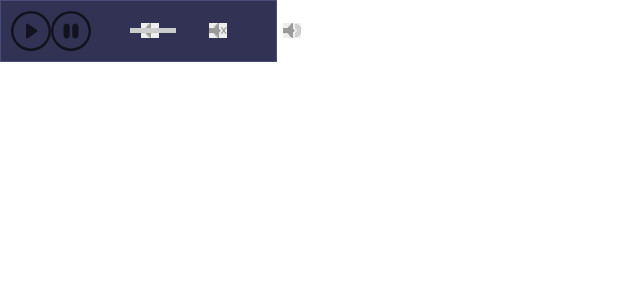
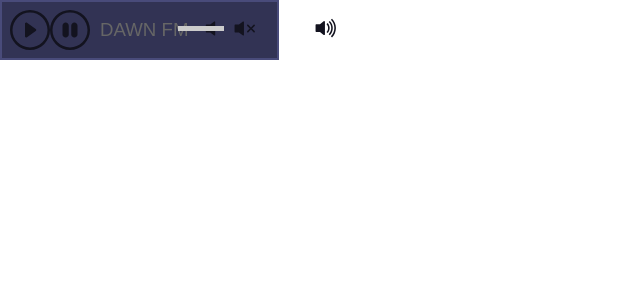
Before and after one commit to awdinprod/radiostation-website, a PHP site: page /online-player/player.html in a window 1280 px wide. Shown: the top 300 px of the page, without its empty margins (0-640 px from the left). Run offline with PHP 8.4, Linux system fonts and the light colour scheme; some libraries are stand-ins or nearby versions.

Commit message:
new icons for online player

```diff
--- a/online-player/player-style.css
+++ b/online-player/player-style.css
@@ -20,12 +20,12 @@ div.jp-audio {
 	 * Eg. 1.25em = 1 / 0.8em
 	 */
 
-	font-size:1.25em; /* 1.25em for testing in site pages */ /* No parent CSS that can effect the size in the demos ZIP */
+	font-size:14pt; /* 1.25em for testing in site pages */ /* No parent CSS that can effect the size in the demos ZIP */
 
-	font-family:Verdana, Arial, sans-serif;
+	font-family: "Fira Sans", sans-serif;
 	line-height:1.6;
 	color: #666;
-	border:1px solid #494b7a;
+	border:2px solid #494b7a;
 	background-color: #323354;
 }
 div.jp-audio {
@@ -39,7 +39,7 @@ div.jp-interface {
 }
 
 div.jp-audio div.jp-type-single div.jp-interface {
-	height:60px;
+	height:56px;
 }
 
 /* @group CONTROLS */
@@ -62,7 +62,7 @@ div.jp-interface ul.jp-controls {
 
 div.jp-audio ul.jp-controls {
 	width: 380px;
-	padding:10px 20px 0 10px;
+	padding:8px 20px 0 8px;
 }
 
 div.jp-interface ul.jp-controls li {
@@ -105,9 +105,9 @@ a.jp-pause:hover {
 a.jp-mute,
 a.jp-unmute,
 a.jp-volume-max {
-	width:18px;
-	height:15px;
-	margin-top:12px;
+	width:25px;
+	height:25px;
+	margin-top:4px;
 }
 
 div.jp-audio div.jp-type-single a.jp-mute,
@@ -121,23 +121,33 @@ div.jp-audio a.jp-volume-max {
 
 
 a.jp-mute {
-	background: url("jplayer.blue.monday.jpg") 0 -170px no-repeat;
+	background: url("volume-off-fill-dark.svg") no-repeat;
+	background-size: 25px 25px;
+	margin-top: 6px;
 }
 a.jp-mute:hover {
-	background: url("jplayer.blue.monday.jpg") -19px -170px no-repeat;
+	background: url("volume-off-fill-light.svg") no-repeat;
+	background-size: 25px 25px;
+	margin-top: 6px;
 }
 a.jp-unmute {
-	background: url("jplayer.blue.monday.jpg") -60px -170px no-repeat;
+	background: url("volume-mute-fill-dark.svg") no-repeat;
+	background-size: 25px 25px;
 	display: none;
+	margin-top: 6px;
 }
 a.jp-unmute:hover {
-	background: url("jplayer.blue.monday.jpg") -79px -170px no-repeat;
+	background: url("volume-mute-fill-light.svg") no-repeat;
+	background-size: 25px 25px;
+	margin-top: 6px;
 }
 a.jp-volume-max {
-	background: url("jplayer.blue.monday.jpg") 0 -186px no-repeat;
+	background: url("volume-up-fill-dark.svg") no-repeat;
+	background-size: 25px 25px;
 }
 a.jp-volume-max:hover {
-	background: url("jplayer.blue.monday.jpg") -19px -186px no-repeat;
+	background: url("volume-up-fill-light.svg") no-repeat;
+	background-size: 25px 25px;
 }
 
 div.jp-volume-bar {
@@ -149,13 +159,13 @@ div.jp-volume-bar {
 	cursor: pointer;
 }
 div.jp-audio div.jp-volume-bar {
-	top:28px;
+	top:26px;
 	left:330px;
 }
 
 div.jp-volume-bar-value {
 	background: url("jplayer.blue.monday.jpg") 0 -256px repeat-x;
-	width:0px;
+	width:0;
 	height:5px;
 }
 
@@ -174,13 +184,10 @@ div.jp-playlist {
 	background-color:#ccc;
 	border-top:1px solid #009be3;
 }
-div.jp-type-single div.jp-title,
-div.jp-type-playlist div.jp-title,
-div.jp-type-single div.jp-playlist {
+div.jp-type-single div.jp-title {
 	border-top:none;
 }
-div.jp-title ul,
-div.jp-playlist ul {
+div.jp-title ul {
 	list-style-type:none;
 	margin:0;
 	padding:0 20px;
--- a/online-player/player.html
+++ b/online-player/player.html
@@ -17,10 +17,10 @@
 
         div.jp-audio div.jp-type-single a.jp-mute,
         div.jp-audio div.jp-type-single a.jp-unmute {
-            margin-left:50px;
+            margin-left: 10px;
         }
         div.jp-audio div.jp-volume-bar {
-            left:130px;
+            left:178px;
         }
 
         .hidden {
@@ -50,6 +50,7 @@
                     <ul class="jp-controls">
                         <li><a href="javascript:" class="jp-play" tabindex="1">play</a></li>
                         <li><a href="javascript:" class="jp-pause" tabindex="1">pause</a></li>
+                        <li style="margin: 5px 0 0 10px;">DAWN FM</li>
                         <li><a href="javascript:" class="jp-mute" tabindex="1" title="mute">mute</a></li>
                         <li><a href="javascript:" class="jp-unmute" tabindex="1" title="unmute">unmute</a></li>
                         <li><a href="javascript:" class="jp-volume-max" tabindex="1" title="max volume">max volume</a></li>
```
Also changed, not shown: online-player/volume-mute-fill-dark.svg (added), online-player/volume-mute-fill-light.svg (added), online-player/volume-off-fill-dark.svg (added), online-player/volume-off-fill-light.svg (added), online-player/volume-up-fill-dark.svg (added), online-player/volume-up-fill-light.svg (added).
